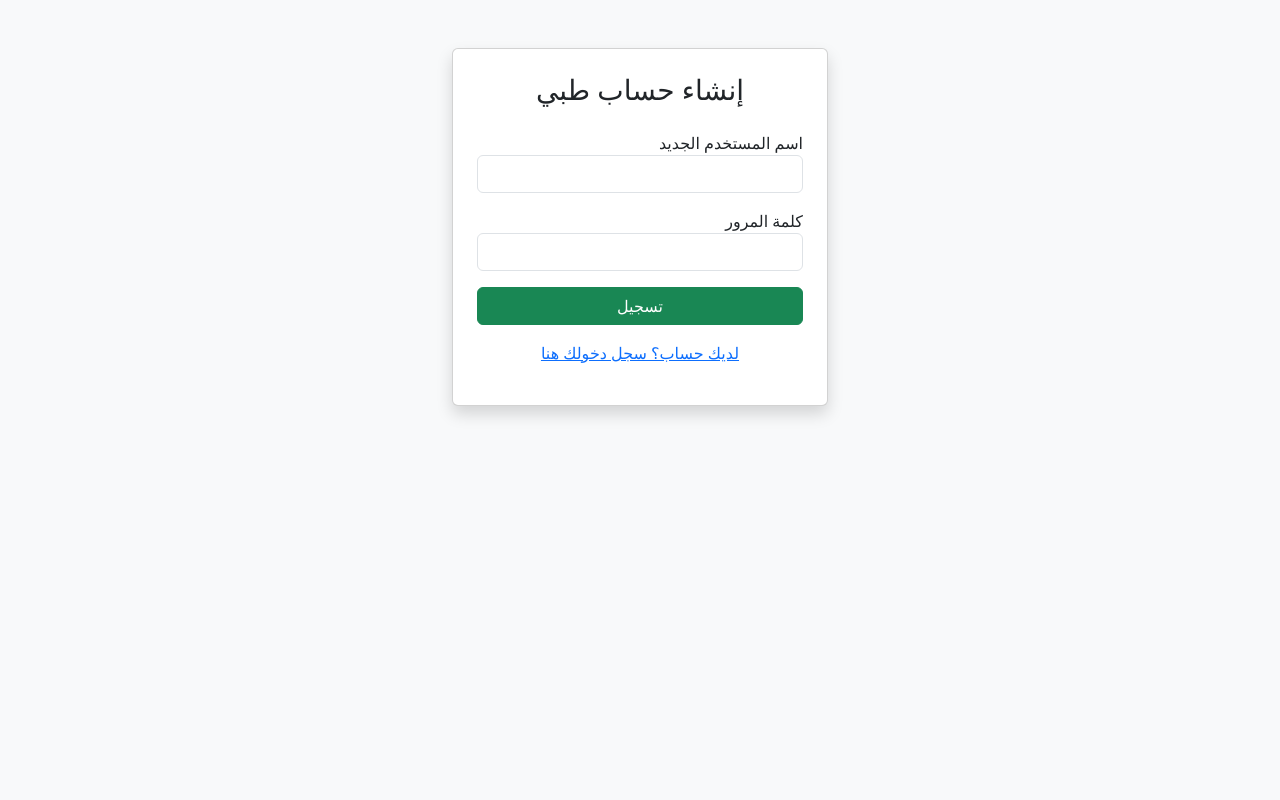
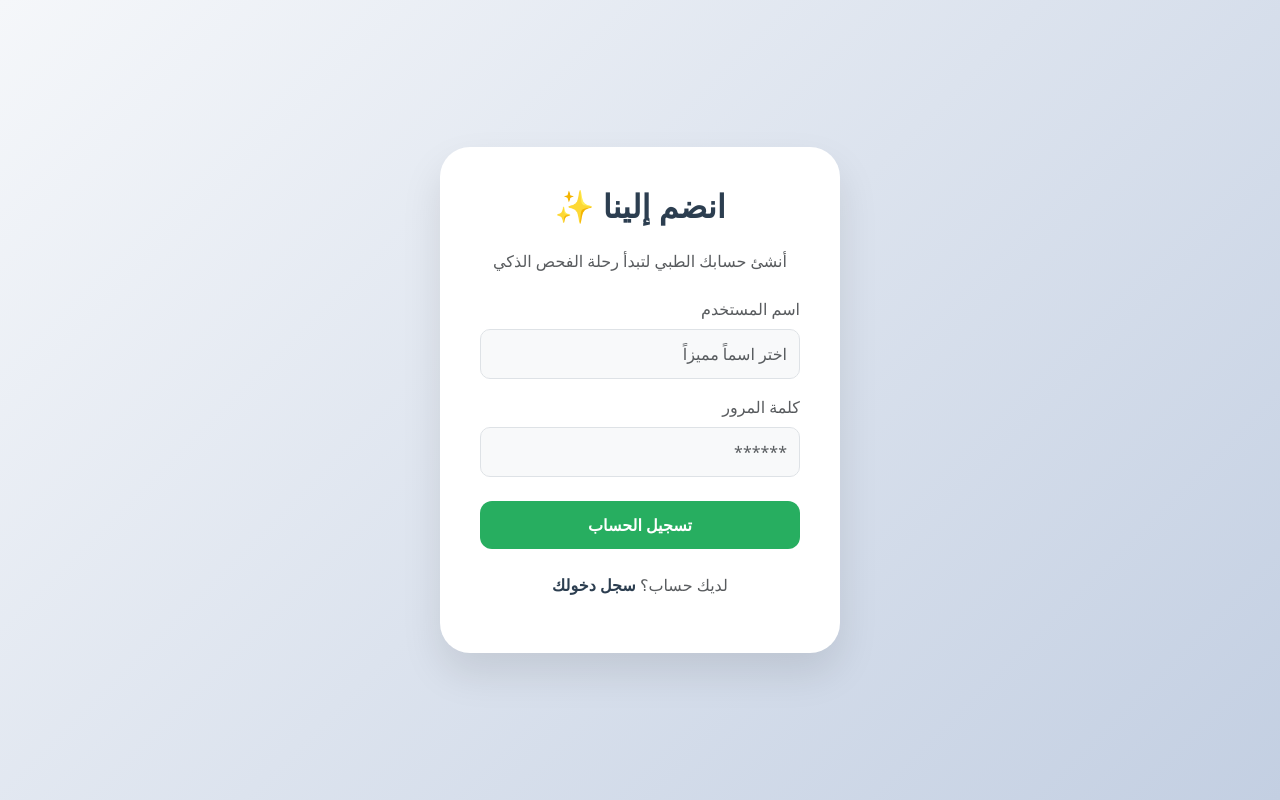
Before and after one commit to muzun44/Health-Guard-AI, a Python web app: template templates/signup.html in a window 1280 px wide. Run offline with Jinja, Linux system fonts and the light colour scheme; the template is opened without the code that fills it, so the values that code supplies are empty.

Commit message:
Update signup.html

```diff
--- a/templates/signup.html
+++ b/templates/signup.html
@@ -1,26 +1,48 @@
-<!DOCTYPE html>
+ <!DOCTYPE html>
 <html lang="ar" dir="rtl">
 <head>
     <meta charset="UTF-8">
-    <title>إنشاء حساب جديد</title>
+    <meta name="viewport" content="width=device-width, initial-scale=1.0">
+    <title>إنشاء حساب - Health Guard</title>
     <link rel="stylesheet" href="https://cdn.jsdelivr.net/npm/bootstrap@5.3.0/dist/css/bootstrap.min.css">
+    <style>
+        body {
+            background: linear-gradient(135deg, #f5f7fa 0%, #c3cfe2 100%);
+            height: 100vh; display: flex; align-items: center; font-family: 'Segoe UI', sans-serif;
+        }
+        .signup-card {
+            max-width: 400px; margin: auto; background: white; padding: 40px;
+            border-radius: 30px; box-shadow: 0 20px 40px rgba(0,0,0,0.1);
+        }
+        .btn-success {
+            background-color: #27ae60; border: none; padding: 12px;
+            border-radius: 12px; font-weight: bold; width: 100%;
+        }
+        .btn-success:hover { background-color: #219150; transform: scale(1.02); }
+        .form-control { border-radius: 10px; padding: 12px; background-color: #f8f9fa; }
+    </style>
 </head>
-<body class="bg-light">
-    <div class="container mt-5" style="max-width: 400px;">
-        <div class="card p-4 shadow">
-            <h3 class="text-center">إنشاء حساب طبي</h3>
-            <form method="POST">
-                <div class="mb-3 mt-3">
-                    <label>اسم المستخدم الجديد</label>
-                    <input type="text" name="username" class="form-control" required>
+<body>
+    <div class="container">
+        <div class="signup-card text-center">
+            <h2 class="mb-4" style="color: #2c3e50; font-weight: bold;">انضم إلينا ✨</h2>
+            <p class="text-muted mb-4">أنشئ حسابك الطبي لتبدأ رحلة الفحص الذكي</p>
+
+            <form action="/signup" method="POST" class="text-end">
+                <div class="mb-3">
+                    <label class="form-label text-muted">اسم المستخدم</label>
+                    <input type="text" name="username" class="form-control" placeholder="اختر اسماً مميزاً" required>
                 </div>
-                <div class="mb-3">
-                    <label>كلمة المرور</label>
-                    <input type="password" name="password" class="form-control" required>
+                <div class="mb-4">
+                    <label class="form-label text-muted">كلمة المرور</label>
+                    <input type="password" name="password" class="form-control" placeholder="******" required>
                 </div>
-                <button type="submit" class="btn btn-success w-100">تسجيل</button>
+                <button type="submit" class="btn btn-success text-white">تسجيل الحساب</button>
             </form>
-            <p class="mt-3 text-center"><a href="/login">لديك حساب؟ سجل دخولك هنا</a></p>
+
+            <div class="mt-4">
+                <p class="text-muted">لديك حساب؟ <a href="/login" style="color: #2c3e50; text-decoration: none; font-weight: bold;">سجل دخولك</a></p>
+            </div>
         </div>
     </div>
 </body>
```
